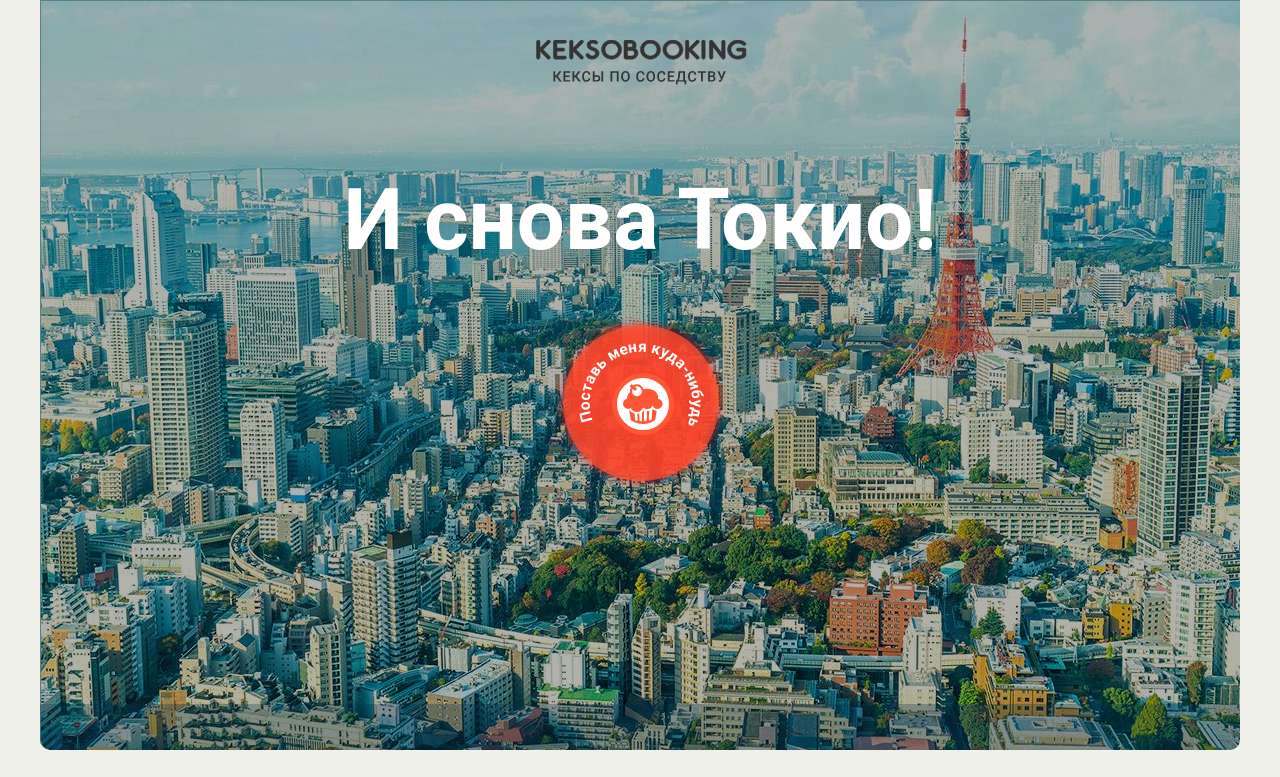
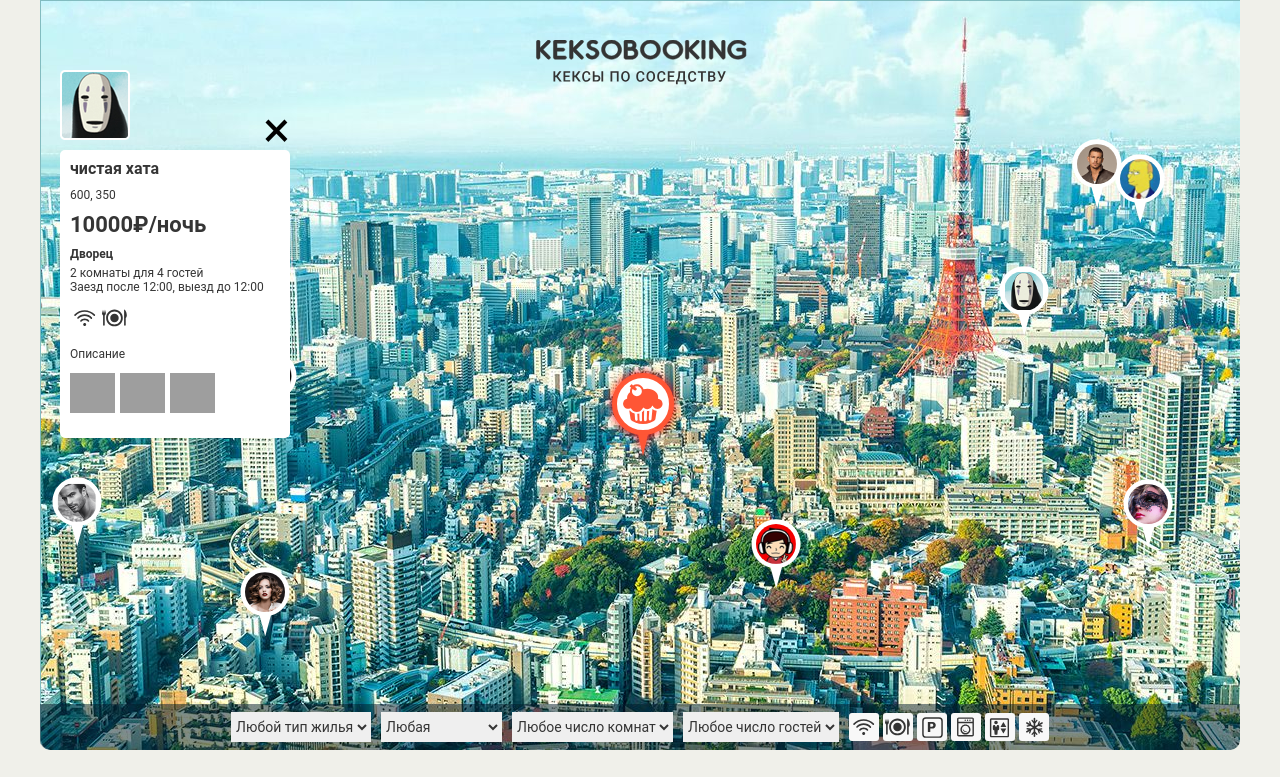
Before and after one commit to JoniCr/1184773-keksobooking-18, a website: page index.html in a window 1280 px wide. Both pictures are taken after a click on the button "Поставь меня куда-нибудь". Shown: the top 777 px of the page. Drawn offline with Linux system fonts and the light colour scheme; grey boxes are pictures that could not be loaded; files whose address does not match are found by name.

Commit message:
connected main/js

```diff
--- a/index.html
+++ b/index.html
@@ -37,7 +37,7 @@
 
       <!-- Фильтрация объявлений -->
       <div class="map__filters-container">
-        <form action="#" class="map__filters" autocomplete="off">
+        <form action="https://js.dump.academy/keksobooking" method="POST" enctype="multipart/form-data" class="map__filters" autocomplete="off">
           <select name="housing-type" id="housing-type" class="map__filter">
             <option value="any" selected>Любой тип жилья</option>
             <option value="palace">Дворец</option>
@@ -247,6 +247,6 @@
       <button class="error__button" href="#">Попробовать снова</button>
     </div>
   </template>
-
+  <script src="js/main.js"></script>
 </body>
 </html>
```
